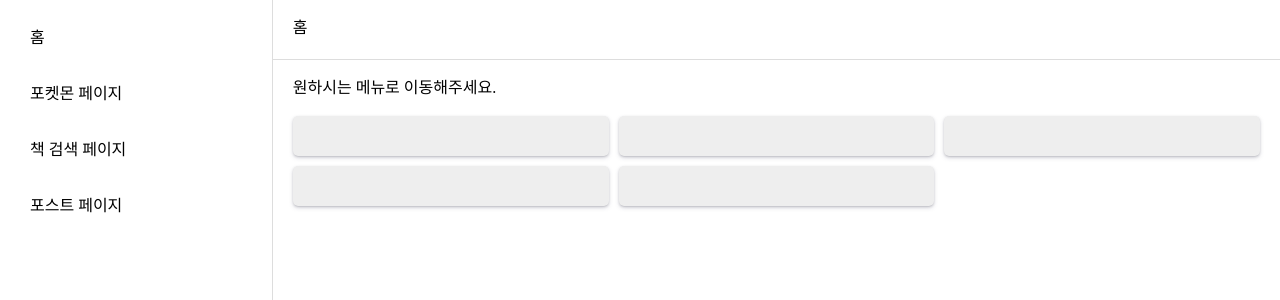
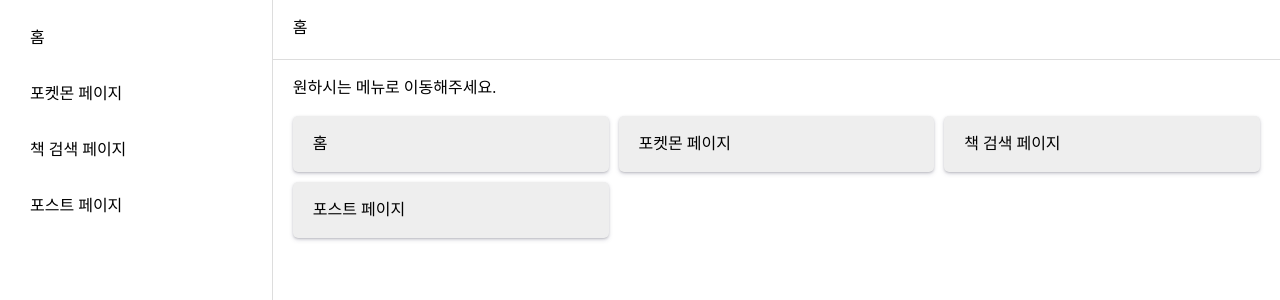
Before and after one commit to kimbackdoo/bff, a React (Vite) app in the folder apps/frontend/: page / in a window 1280 px wide. Shown: the top 300 px of the page. Built offline with nearby package versions, Linux system fonts and the light colour scheme.

Commit message:
feat: Home page 코드 작성

```diff
--- a/apps/frontend/src/pages/Home.tsx
+++ b/apps/frontend/src/pages/Home.tsx
@@ -1,4 +1,4 @@
-import { routes } from '@/routes/router'
+import { getOpenedRoutes } from '@/routes/router'
 import { css } from '@emotion/react'
 import { Link } from 'react-router-dom'
 
@@ -7,10 +7,10 @@ export default function Home() {
         <>
             <p>원하시는 메뉴로 이동해주세요.</p>
             <ul css={ulCss}>
-                {routes.map(({ path, name }) => (
+                {getOpenedRoutes().map(({ path, title }) => (
                     <li key={path}>
                         <Link css={linkCss} to={path}>
-                            {name}
+                            {title}
                         </Link>
                     </li>
                 ))}
```
